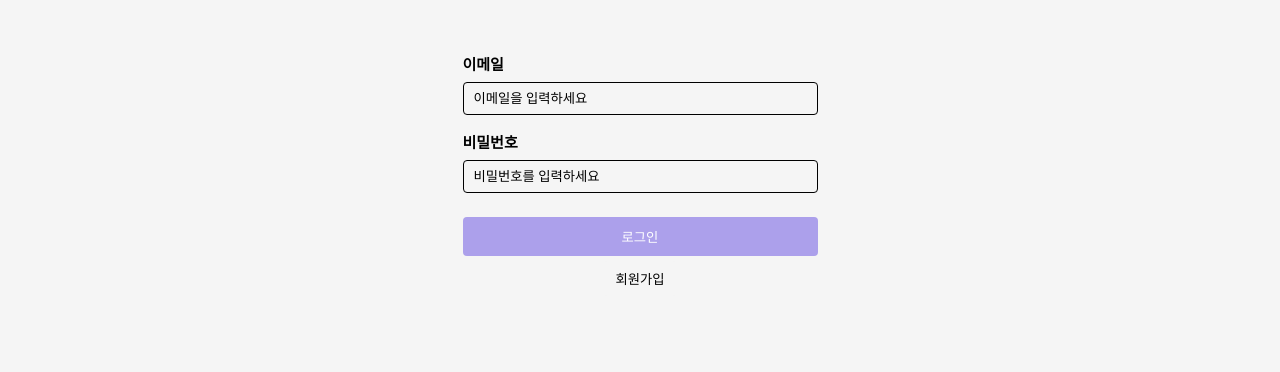
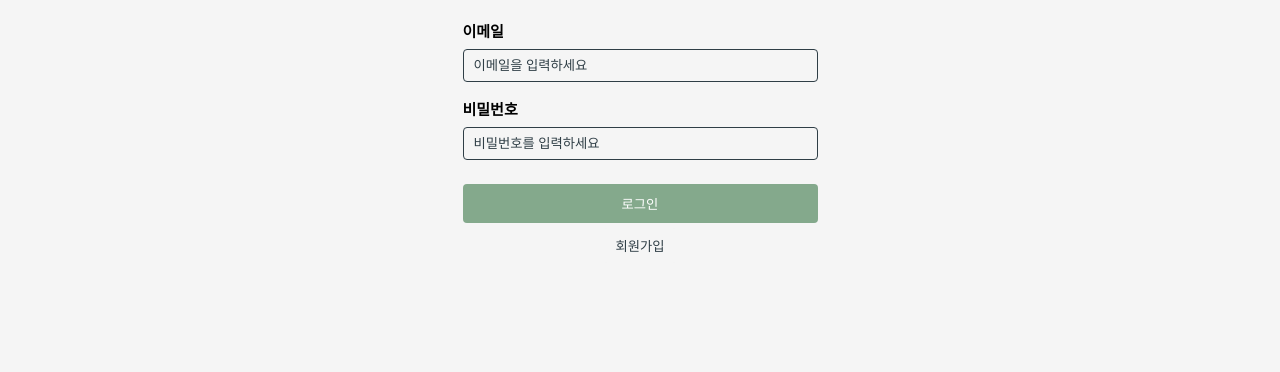
Before and after one commit to 100-hours-a-week/2-stella-choi-community-fe, a website: page public/login/login.html in a window 1280 px wide. Shown: the part 428-800 px from the top of the page. Drawn offline with Linux system fonts and the light colour scheme; a web font is replaced by a local one.

Commit message:
refactor: 🔨 css 색상 변수 도입

```diff
--- a/public/login/login.css
+++ b/public/login/login.css
@@ -1,3 +1,12 @@
+:root {
+    --color-background: #f5f5f5;
+    --color-primary: #2F3E46;
+    --color-secondary: #84A98C;
+    --color-accent: #52796F;
+    --color-text-light: #f5f5f5;
+    --color-error: #f44336;
+}
+
 * {
     margin: 0;
     padding: 0;
@@ -5,8 +14,11 @@
 }
 
 body {
+    padding-top: 1rem;
+    padding-left: 1.62rem;
+    padding-right: 1.62rem;
     font-family: "Pretendard Variable";
-    background-color: #f5f5f5;
+    background-color: var(--color-background);
 }
 
 .container {
@@ -15,16 +27,21 @@ body {
 
 header {
     width: 100%;
-    height: 104px;
+    height: 55px;
     display: flex;
     justify-content: center;
     align-items: center;
     border-bottom: 1px solid;
+    background-color: var(--color-primary);
+    color: var(--color-text-light);
+    border-radius: 1.5rem;
+    z-index: 1000;
+    position: relative;
 }
 
-.header-name{
+.header-name {
     font-family: "Moirai One";
-    font-size: 32px;
+    font-size: 28px;
     font-weight: 700;
 }
 
@@ -45,12 +62,12 @@ header {
     font-size: 32px;
 }
 
-.login-form{
+.login-form {
     display: flex;
     flex-direction: column;
     justify-content: center;
     align-items: center;
-    gap: 16px
+    gap: 16px;
 }
 
 .form-group {
@@ -69,20 +86,25 @@ header {
     width: 355px;
     height: 33px;
     padding: 8px 10px;
-    border: 1px solid #000000;
+    border: 1px solid var(--color-primary);
     border-radius: 4px;
     font-family: "Pretendard Variable";
     background-color: transparent;
 }
 
 input::placeholder {
-    color: rgb(0, 0, 0);
+    color: var(--color-primary);
     font-family: "Pretendard Variable";
     font-weight: 400;
 }
 
+input:focus {
+    outline: 3px solid var(--color-secondary);
+    border: none;
+}
+
 .helper-text {
-    color: #f44336;
+    color: var(--color-error);
     font-size: 12px;
     display: none; /* 기본적으로 숨김 */
 }
@@ -90,7 +112,7 @@ input::placeholder {
 .login-btn {
     width: 100%;
     padding: 10px;
-    background-color: #ACA0EB ;
+    background-color: var(--color-secondary);
     color: #fff;
     border: none;
     margin-top: 8px;
@@ -99,7 +121,7 @@ input::placeholder {
 }
 
 .login-btn.active {
-    background-color: #7F6AEE;
+    background-color: var(--color-accent);
 }
 
 .actions {
@@ -108,10 +130,10 @@ input::placeholder {
 }
 
 .register-btn {
-    color: #000000;
+    color: var(--color-primary);
     padding: 8px 12px;
     border: none;
-    background-color: #f5f5f5;
     border-radius: 4px;
     cursor: pointer;
+    background-color: var(--color-background);
 }
```
